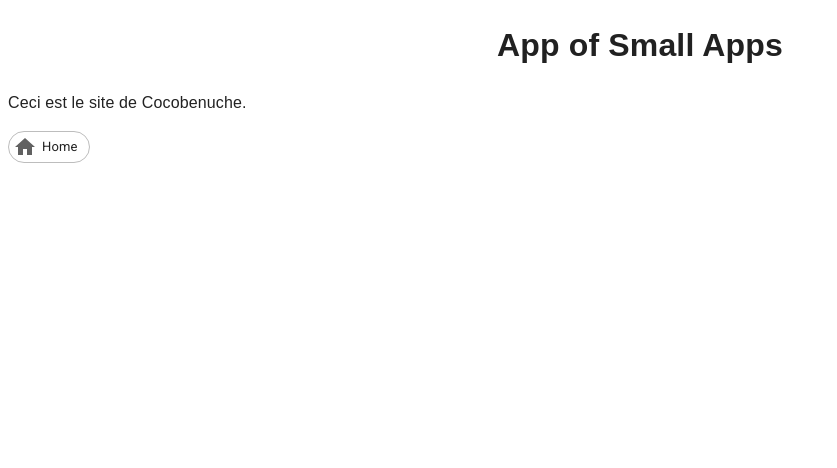
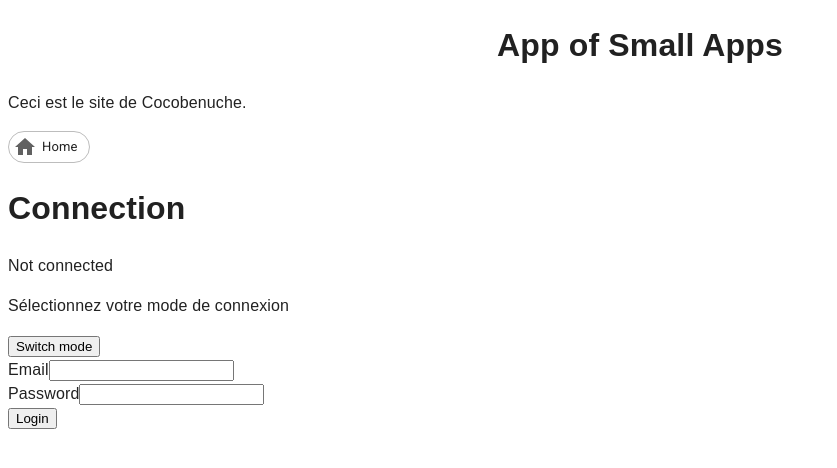
Before and after one commit to Cocobenuche/reactAppSteph, a React (Create React App) app: page /connection in a window 1280 px wide. Shown: the top 468 px of the page, without its empty margins (0-837 px from the left). Built offline with nearby package versions, Linux system fonts and the light colour scheme.

Commit message:
ajoutLogin

```diff
--- a/src/App.js
+++ b/src/App.js
@@ -1,5 +1,6 @@
 import "./styles.css";
 import ShoppingList from "./ShoppingList";
+import Connection from "./Connection";
 import Home from "./Home";
 import { Routes, Route, useNavigate } from "react-router-dom";
 import HomeIcon from "@mui/icons-material/Home";
@@ -28,6 +29,7 @@
         <Routes>
           <Route path="/" element={<Home />} />
           <Route path="/shopping-list" element={<ShoppingList />} />
+          <Route path="/connection" element={<Connection />} />
         </Routes>
       </Box>
     </div>
--- a/src/Home.js
+++ b/src/Home.js
@@ -7,6 +7,7 @@
     return (
       <Box sx={{ display: "flex", flexDirection: "column" }}>
         <Link to="/shopping-list">Shopping list</Link>
+        <Link to="/connection">Connection</Link>
       </Box>
     );
   }
--- /dev/null
+++ b/src/Login.js
@@ -0,0 +1,56 @@
+import React from "react";
+
+class Login extends React.Component {
+  constructor(props) {
+    super(props);
+
+    this.state = {
+      email: "",
+      password: ""
+    };
+
+    this.handleChangeInput = this.handleChangeInput.bind(this);
+  }
+
+  handleChangeInput(e) {
+    const { name, value } = e.target;
+    this.setState({
+      [name]: value
+    });
+  }
+
+  render() {
+    const { email, password } = this.state;
+
+    return (
+      <div className="Login">
+        <form className="loginForm">
+          <div className="loginForm-inputBlock">
+            <label for="email">Email</label>
+            <input
+              id="email"
+              type="text"
+              name="email"
+              onChange={this.handleChangeInput}
+            />
+          </div>
+
+          <div className="loginForm-inputBlock">
+            <label for="password">Password</label>
+            <input
+              id="password"
+              type="text"
+              name="password"
+              onChange={this.handleChangeInput}
+            />
+          </div>
+        </form>
+        <button onClick={() => this.props.onClick({ email, password })}>
+          Login
+        </button>
+      </div>
+    );
+  }
+}
+
+export default Login;
```
